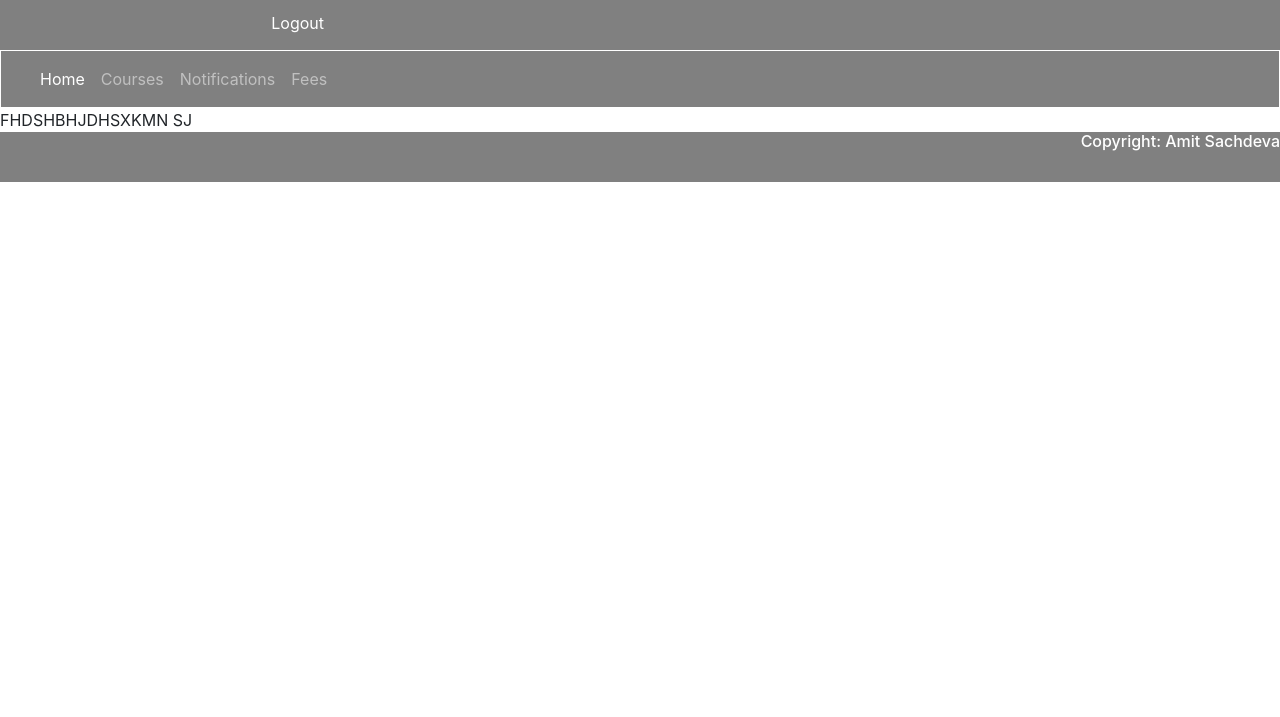
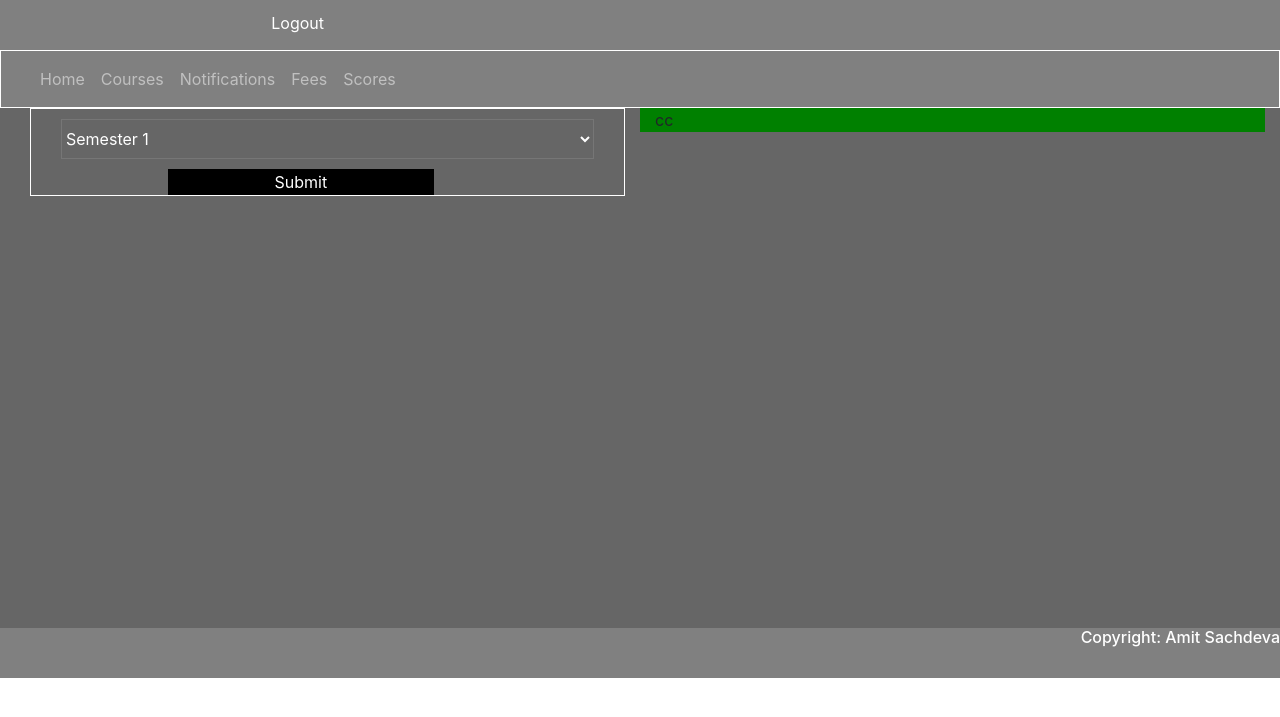
Before and after one commit to amitsachdeva45/UniPortal, a Django app: template code/src/candidate/templates/candidateCourse.html in a window 1280 px wide. Shown: the top 717 px of the page. Run offline with Django 3.2, Linux system fonts and the light colour scheme; the template is opened without the code that fills it, so the values that code supplies are empty; some libraries are stand-ins or nearby versions.

Commit message:
Add Ajax Request call in courses page of candidate

```diff
--- a/code/src/candidate/templates/candidateCourse.html
+++ b/code/src/candidate/templates/candidateCourse.html
@@ -1,5 +1,69 @@
 {% extends 'candidateLayout.html' %}
 
 {% block content %}
-    FHDSHBHJDHSXKMN SJ {{testing}}
+    <div class="col-lg-12 col-xs-12 col-sm-12 col-md-12 candidate-home-main">
+        <div class="col-lg-6 col-xs-6 col-sm-6 col-md-6 candidate-course-home">
+            <div class="col-lg-12 col-xs-12 col-sm-12 col-md-12" style="border: 1px solid white;">
+                <form action="" method="POST" id = "selectCandidateCourse">
+                    {% csrf_token %}
+                    <div class="col-lg-12 col-xs-12 col-sm-12 col-md-12">
+                      <select name="semester" id ="semester" style="width:100%; height: 40px; color: white; background-color: #666; margin-top:10px; ">
+                          <option value="1">Semester 1</option>
+                          <option value="2">Semester 2</option>
+                          <option value="3">Semester 3</option>
+                          <option value="4">Semester 4</option>
+                      </select>
+                   </div>
+                    <div class="col-lg-12 col-xs-12 col-sm-12 col-md-12">
+                      <button type="submit" style="width:50%; color: white; background-color: black; border: 0px; margin-left: 20%;">Submit</button>
+                   </div>
+                </form>
+            </div>
+            <div class="col-lg-12 col-xs-12 col-sm-12 col-md-12"  id="selectedCourses">
+
+            </div>
+        </div>
+        <div class="col-lg-6 col-xs-6 col-sm-6 col-md-6 candidate-course-home" style="background-color:green;">
+cc
+        </div>
+    </div>
+<script type="text/javascript">
+    $( window ).on( "load", function() {
+        submitSelectedCourse();
+    });
+    $(document).on('submit','#selectCandidateCourse', function(e) {
+        e.preventDefault();
+        submitSelectedCourse();
+    });
+    function submitSelectedCourse() {
+        $.ajax({
+            type: 'POST',
+            url: '/candidate/fetchCourse/',
+            data: {
+                       semester: $("#semester").val()?$("#semester").val():1,
+                       csrfmiddlewaretoken: $('input[name=csrfmiddlewaretoken]').val()
+                  },
+                  success: function(json) {
+                    var final_html = "";
+                    for(var i=0; i<json.length; i++)
+                    {
+                        final_html += '<div class="col-lg-12 col-xs-12 col-sm-12 col-md-12" style="border:1px solid black; margin-top:10px; color:#333; background-color:#999;">';
+                        final_html += '<h5><strong>Course Name: </strong>'+json[i]['course_name']+'</h5>';
+                        final_html += '<h6><strong>Course Description: </strong>'+json[i]['description']+'</h6>';
+                        if(json[i]['status'] == 'complete')
+                        {
+                           final_html += '<h6 style="color:green"><strong>Status: </strong> Complete</h6>';
+                        }
+                        else
+                        {
+                            final_html += '<h6 style="color:red"><strong>Status: </strong>Pending</h6>';
+                        }
+
+                        final_html += '</div>';
+                    }
+                    $("#selectedCourses").html(final_html);
+                  }
+        });
+    }
+</script>
 {% endblock %}
--- a/code/src/candidate/templates/candidateHome.html
+++ b/code/src/candidate/templates/candidateHome.html
@@ -31,7 +31,7 @@
                 <label><strong>Starting Year:  </strong></label><font>{{userDetail.starting_year}}</font>
             </div>
             <div class="col-lg-6 col-xs-6 col-sm-6 col-md-6 candidate-home-data">
-                <label><strong>Current Semester:  </strong></label><font>{{userDetail.semester_choice}}</font>
+                <label><strong>Current Semester:  </strong></label><font>{{userDetail.current_semester}}</font>
 
             </div>
         </div>
--- a/code/src/candidate/templates/candidateLayout.html
+++ b/code/src/candidate/templates/candidateLayout.html
@@ -31,17 +31,20 @@
 <div class ="candidate_menu col-lg-12 col-md-12 col-xs-12 col-s-12" style="float:left;">
     <nav class="navbar navbar-expand-lg navbar-dark" style="background-color: grey !important;">
       <ul class="navbar-nav">
-        <li class="nav-item active">
+        <li class="nav-item {% ifequal request.path '/candidate/' %} active {% endifequal %}">
           <a class="nav-link" href="{% url 'candidate:candidateHome' %}">Home</a>
         </li>
-        <li class="nav-item">
+        <li class="nav-item {% ifequal request.path '/candidate/course/' %} active {% endifequal %}">
           <a class="nav-link" href="{% url 'candidate:candidateCourse' %}">Courses</a>
         </li>
-        <li class="nav-item">
+        <li class="nav-item {% ifequal request.path '/candidate/notification/' %} active {% endifequal %}">
           <a class="nav-link" href="#">Notifications</a>
         </li>
-        <li class="nav-item">
+        <li class="nav-item {% ifequal request.path '/candidate/fees/' %} active {% endifequal %}">
           <a class="nav-link" href="#">Fees</a>
+        </li>
+        <li class="nav-item {% ifequal request.path '/candidate/scores/' %} active {% endifequal %}">
+          <a class="nav-link" href="#">Scores</a>
         </li>
       </ul>
     </nav>
--- a/code/src/candidate/urls.py
+++ b/code/src/candidate/urls.py
@@ -1,9 +1,10 @@
 from django.urls import path
-from .views import candidateHome, candidateCourse
+from .views import candidateHome, candidateCourse, candidateFetchCourse
 from django.conf.urls import url
 
 urlpatterns = [
     url(r'^$', candidateHome, name ="candidateHome"),
-    url(r'^course/$', candidateCourse, name ="candidateCourse")
+    url(r'^course/$', candidateCourse, name ="candidateCourse"),
+    url(r'^fetchCourse/$', candidateFetchCourse, name ="candidateFetchCourse")
     #/(?P<id>\d+)/
 ]
--- a/code/src/frontend/views.py
+++ b/code/src/frontend/views.py
@@ -27,7 +27,8 @@ def remainingSignup(form, id):
     obj['course_choice'] = form.cleaned_data.get('course_choice')
     obj['type_of_user'] = form.cleaned_data.get('type_of_user')
     obj['starting_year'] = form.cleaned_data.get('starting_year')
-
+    obj['completion_status'] = "incomplete"
+    obj['current_semester'] = "1"
     insert_one(collection, obj)
 
 def signup(request):
--- a/code/src/static_and_media_files/static_files/css/navbar-top.css
+++ b/code/src/static_and_media_files/static_files/css/navbar-top.css
@@ -124,3 +124,6 @@ footer {
     background-color: #666;
     height: 520px;
 }
+.candidate-course-home {
+    float: left;
+}
```
Also changed, not shown: code/src/candidate/views.py (+25 -3 lines).
